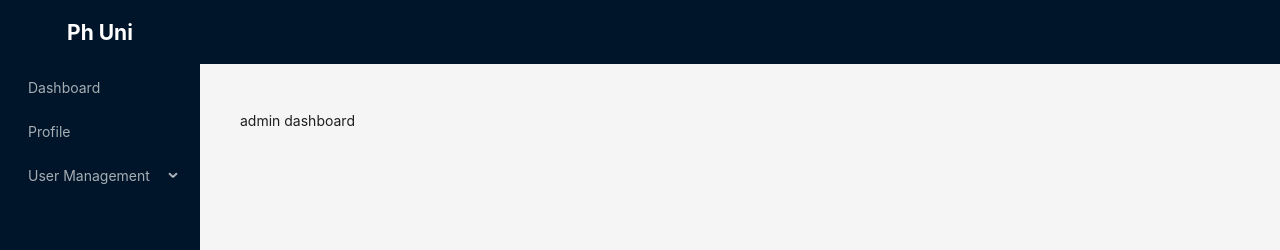
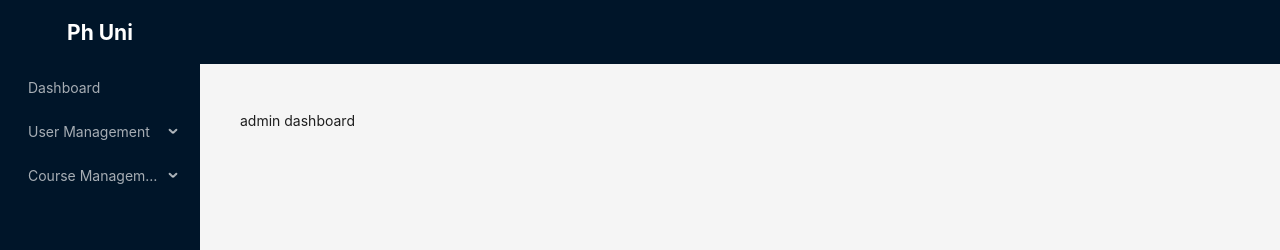
Before and after one commit to rakib-molla/ph-university-client, a React (Vite) app: page /admin/dashboard in a window 1280 px wide. Shown: the top 250 px of the page. Built offline with nearby package versions, Linux system fonts and the light colour scheme.

Commit message:
sidebar items

```diff
--- a/src/components/layout/MainLayout.tsx
+++ b/src/components/layout/MainLayout.tsx
@@ -3,6 +3,7 @@ const { Header, Content, Footer, Sider } = Layout;
 
 
 import { NavLink, Outlet } from 'react-router-dom';
+import { adminSidebarItems } from '../../routes/admin.routes';
 
 const items: MenuProps['items'] = [
    {
@@ -55,7 +56,7 @@ const MainLayout = () => {
         <Menu theme="dark"
          mode="inline"
          defaultSelectedKeys={['4']}
-          items={items} />
+          items={adminSidebarItems} />
       </Sider>
       <Layout>
         <Header style={{ padding: 0, }} />
--- a/src/routes/admin.routes.tsx
+++ b/src/routes/admin.routes.tsx
@@ -3,10 +3,17 @@ import AdminDashboard from "../pages/admin/AdminDashboard";
 import CreateAdmin from "../pages/admin/CreateAdmin";
 import CreateFaculty from "../pages/admin/CreateFaculty";
 import CreateStudent from "../pages/admin/CreateStudent";
+import { NavLink } from "react-router-dom";
 
 type TRoute = {
    path: string,
    element: ReactNode,
+}
+
+type TSidebarItem ={
+   key: string,
+   label: ReactNode,
+   children?: TSidebarItem,
 }
 
  const adminPaths = [
@@ -20,17 +27,17 @@ type TRoute = {
       children:[
          {
             name: 'Create Admin',
-            path: '/admin/create-admin',
+            path: 'create-admin',
             element: <CreateAdmin/>
          },
          {
             name: 'Create Faculty',
-            path: '/admin/create-faculty',
+            path: 'create-faculty',
             element: <CreateFaculty/>
          },
          {
             name: 'Create Student',
-            path: '/admin/create-student',
+            path: 'create-student',
             element: <CreateStudent/>
          }
       ]
@@ -41,12 +48,36 @@ type TRoute = {
       children:[
          {
             name: 'Offered Course',
-            path: '/admin/offered-course',
+            path: 'offered-course',
             element: <CreateAdmin/>
          },
       ]
    }
 ]
+
+// admin sidebar items
+export const adminSidebarItems = adminPaths.reduce((acc: TSidebarItem[],item)=>{
+   if(item.path && item.name){
+      acc.push({
+         key: item.name,
+         label: <NavLink to={`/admin/${item.path}`}>{item.name}</NavLink>,
+      })
+   }
+
+   if(item.children){
+      acc.push({
+         key: item.name,
+         label: item.name,
+         children: item.children.map((child)=>({
+            key: child.name,
+         label: <NavLink to={`/admin/${child.path}`}>{child.name}</NavLink>,
+         }))
+      })
+   }
+
+   return acc;
+},[])
+
 
 // pragmatical way
 export const adminRoutes = adminPaths.reduce((acc: TRoute[], item)=>{
```
